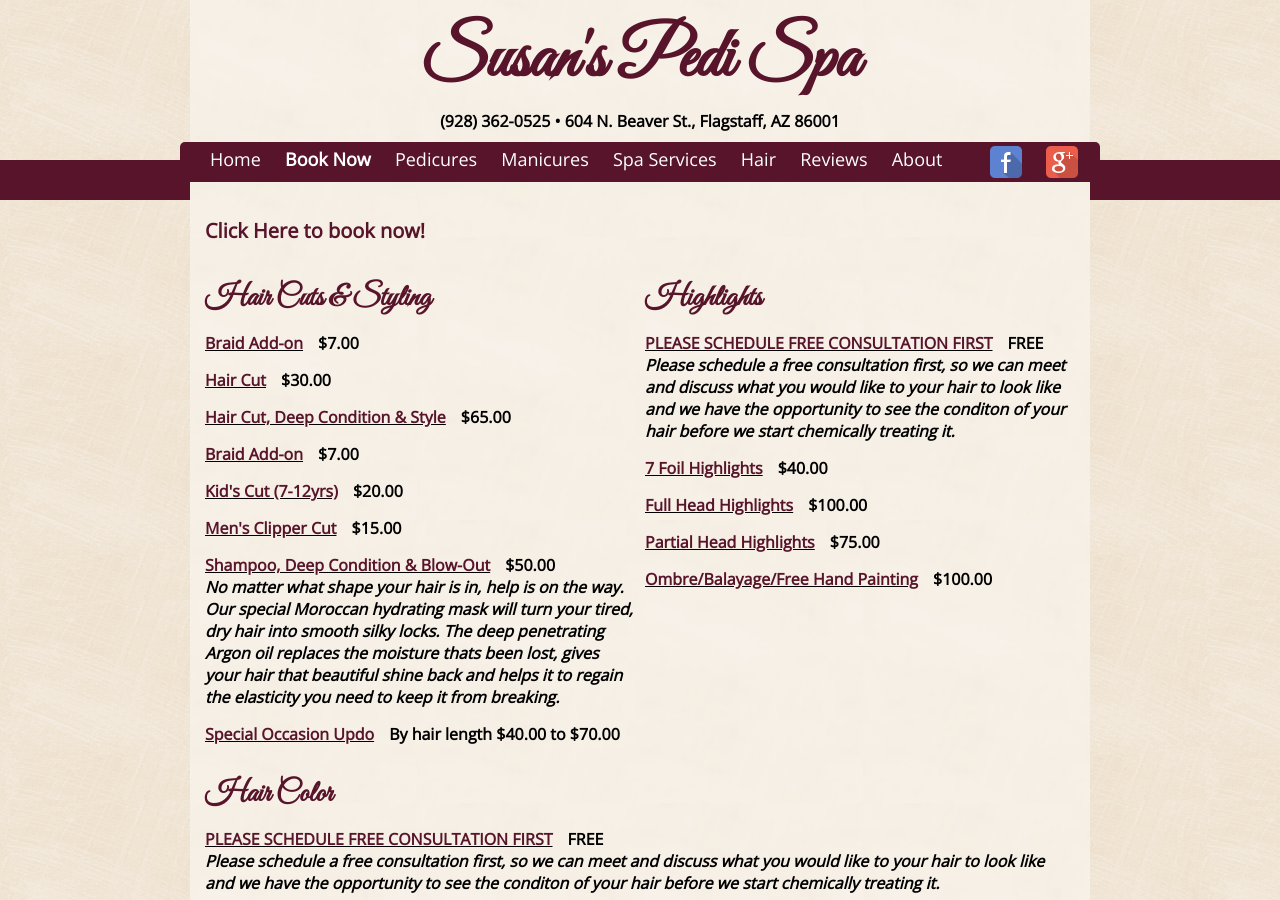
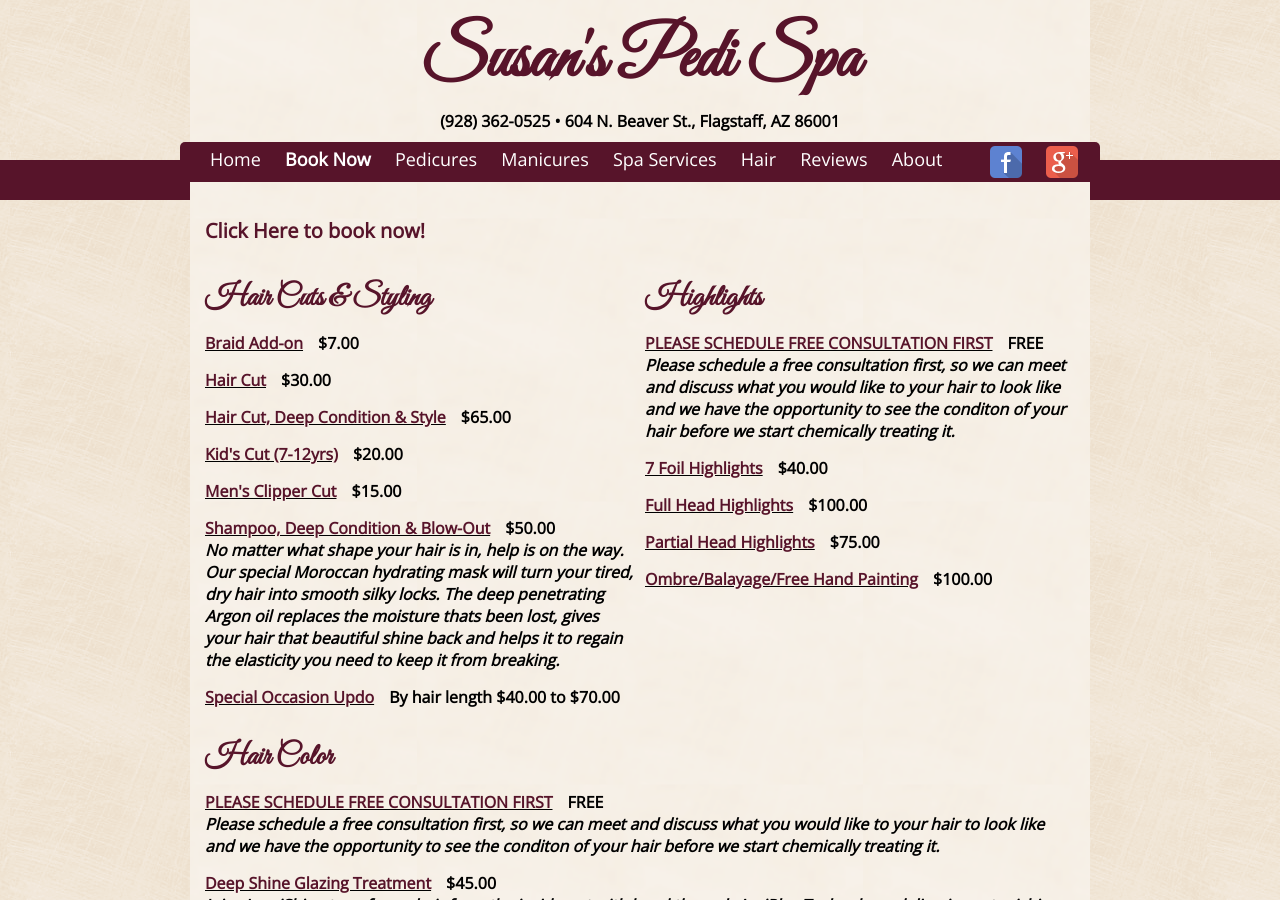
Before and after one commit to susanspedispa/susanspedispa.github.io, a Jekyll site: the page built from menu/hair.html, in a window 1280 px wide and 900 px high. Built offline with Jekyll 4.4.1, drawn with Linux system fonts in a browser that asks for light colours.

Commit message:
Update hair.yml

```diff
--- a/_data/hair.yml
+++ b/_data/hair.yml
@@ -13,10 +13,6 @@
 
         - name: Hair Cut, Deep Condition & Style
           price: $65.00
-          description: >
-
-        - name: Braid Add-on
-          price: $7.00
           description: >
 
         - name: Kid's Cut (7-12yrs)
```
